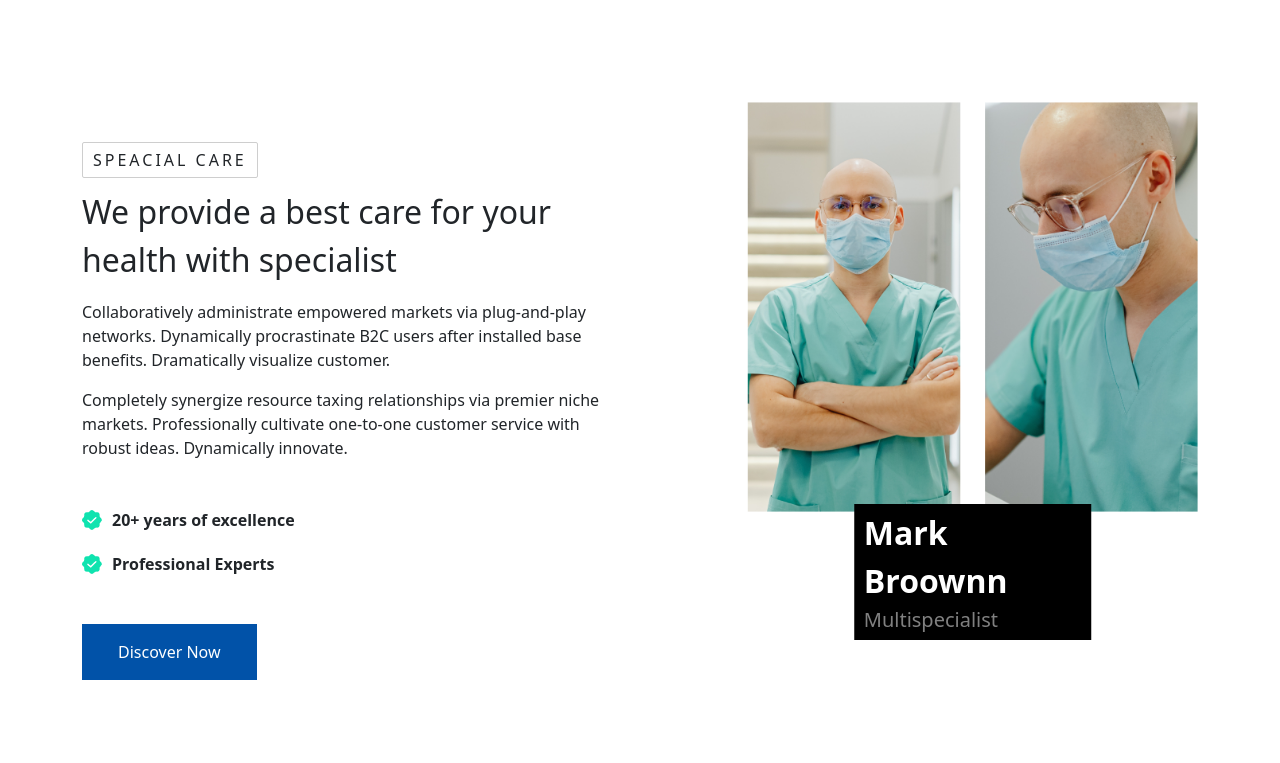
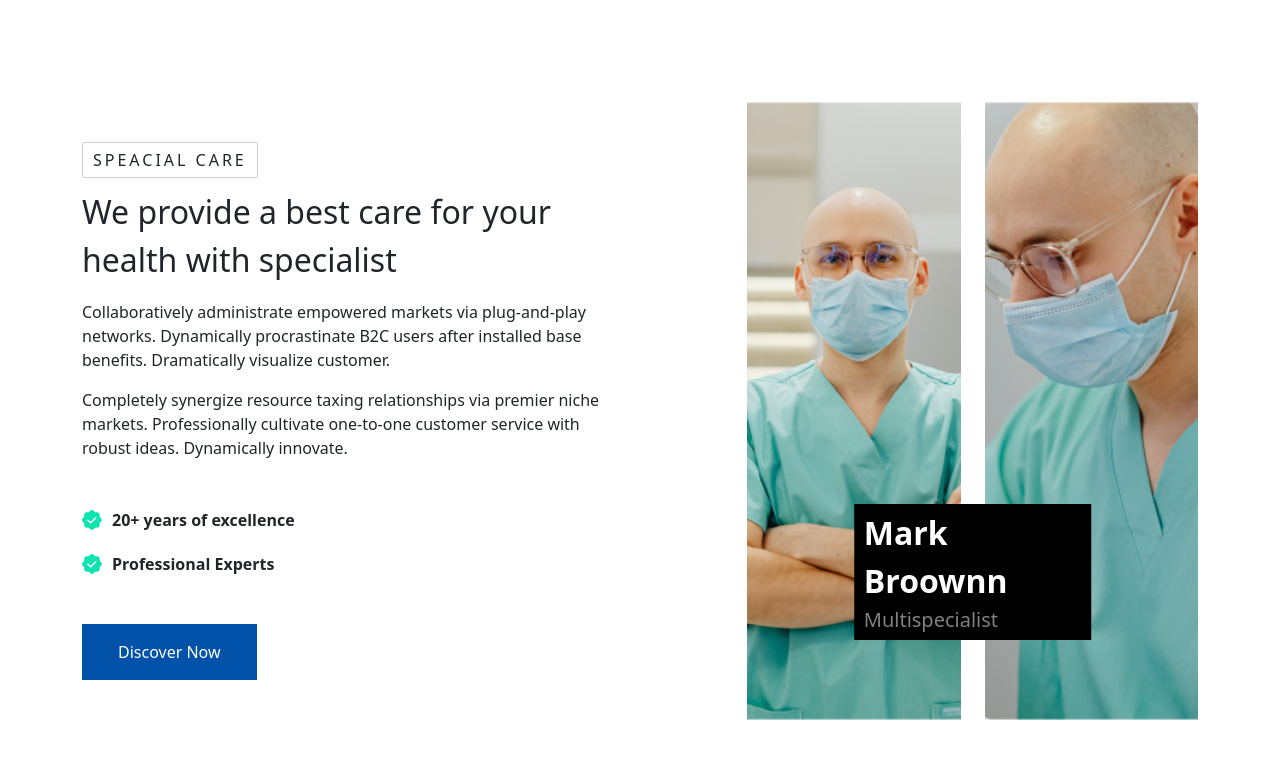
Before and after one commit to guldanekose/btk_front_end_egitim, a plain HTML site: page index.html in a window 1280 px wide. Shown: the part 2857-3620 px from the top of the page. Drawn offline with nearby package versions, Linux system fonts and the light colour scheme.

Commit message:
special-care-img fix

```diff
--- a/assets/css/style.scss
+++ b/assets/css/style.scss
@@ -198,7 +198,6 @@ a{
     padding-left: 30px; /* 30 sola kaydı ikon*/
     font-weight: 600;
 }
-
 .special-care-img img{
     width: 100%;
     height: 100%;
--- a/index.html
+++ b/index.html
@@ -375,7 +375,7 @@
                         <span class="d-block fs-2 fw-semibold text-white">Mark Broownn</span>
                         <span class="d-block fs-5 fw-medium text-white-50">Multispecialist</span>
                     </div>
-                  <div class="row">
+                  <div class="row h-100">
                     <div class="col-6">
                         <div class="special-care-img h-100">
                             <img src="assets/img/background/doctor1.png" class="w-100 h-100 object-fit-cover" alt="specialcare">
```
